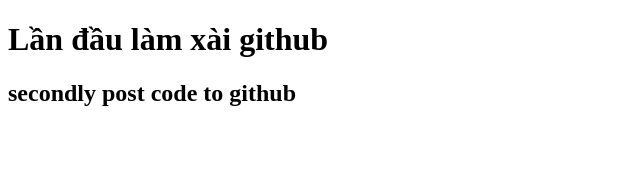
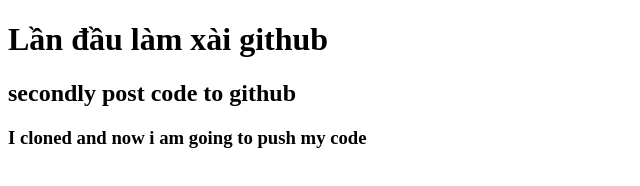
Before and after one commit to Tu-Hao/BC69_DemoGit, a plain HTML site: page index.html in a window 1280 px wide. Shown: the whole page, without its empty margins (0-640 px from the left). Drawn offline with Linux system fonts and the light colour scheme.

Commit message:
I cloned and now i am going to push my code

```diff
--- a/index.html
+++ b/index.html
@@ -8,5 +8,6 @@
   <body>
     <h1>Lần đầu làm xài github</h1>
     <h2>secondly post code to github</h2>
+    <h3>I cloned and now i am going to push my code</h3>
   </body>
 </html>
```
